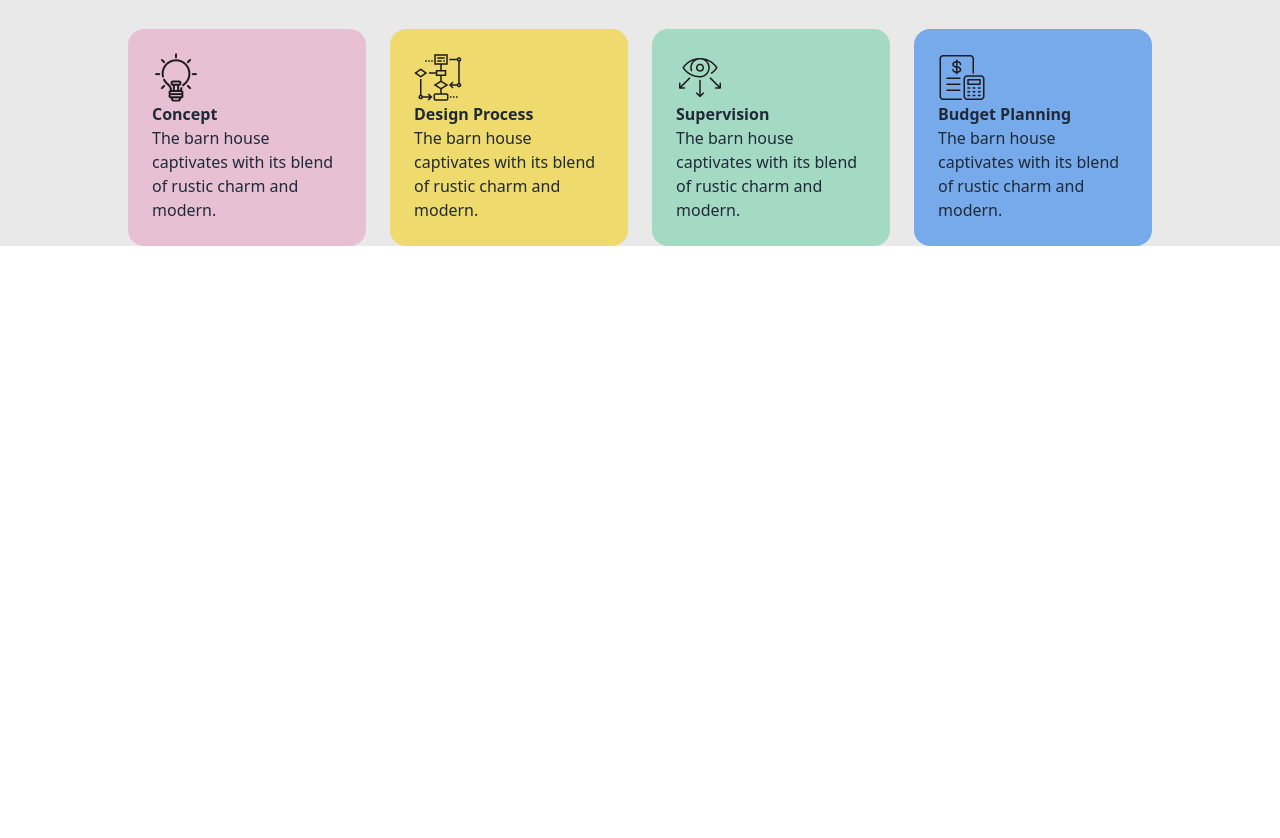
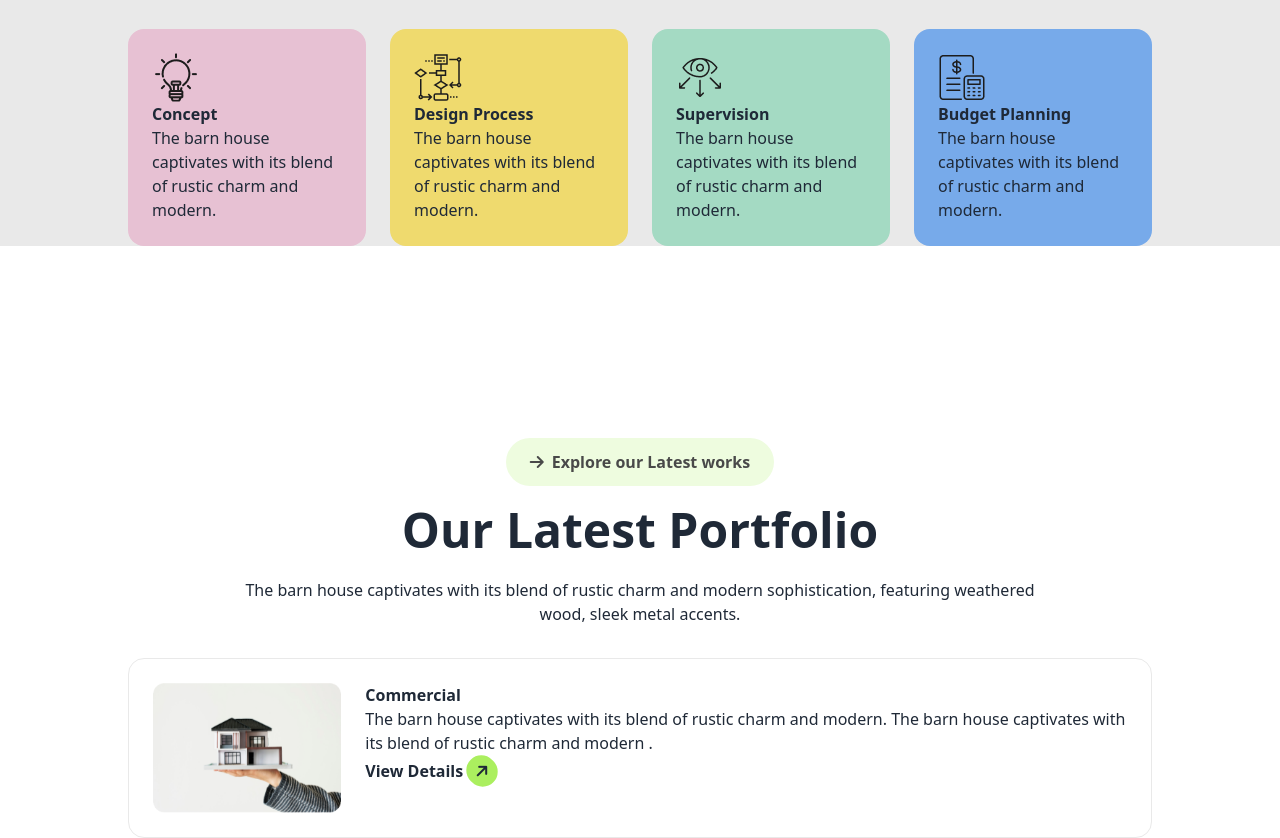
Before and after one commit to impressivecoder01/assignment-3, a plain HTML site: page index.html in a window 1280 px wide. Shown: the part 2343-3181 px from the top of the page. Before the commit the page ends 2589 px from the top, so only its background shows below. Drawn offline with nearby package versions, Linux system fonts and the light colour scheme.

Commit message:
last portfolio commercial div

```diff
--- a/index.html
+++ b/index.html
@@ -171,5 +171,49 @@
            </div>
          </div>
       </section>
+      <!-- Our Latest Portfolio section -->
+       <section class="bg-[#ffffff]">
+        <div class="w-4/5 mx-auto mt-48">
+          <div class="flex flex-col text-center items-center">
+            <!-- Explore our Latest works btn -->
+          <div>
+            <button class="flex gap-2 items-center bg-[#eefcdf] font-bold text-[#494949] py-3 px-6 rounded-3xl">
+              <i class="fa-solid fa-arrow-right"></i>
+              Explore our Latest works
+            </button>
+           </div>
+           <!-- heading and text of latest portfolio -->
+            <div >
+              <h1 class="pt-5 pb-6 font-bold text-5xl">Our Latest Portfolio</h1>
+              <p class="px-28 font-medium mb-8">The barn house captivates with its blend of rustic charm and modern sophistication, featuring weathered wood, sleek metal accents.</p>
+            </div>
+          </div>
+          <!-- latest card section -->
+           <!-- main div -->
+           <div>
+            <!-- commercial div -->
+             <div class="border border-[#E9E9E9] rounded-2xl p-6 flex gap-6">
+              <div>
+                <!-- commercial img -->
+                 <img src="./assets/img1.png" alt="">
+               </div>
+               <!-- commercial text -->
+                <div>
+                  <h5 class="font-extrabold">Commercial</h5>
+                  <p class="font-medium">The barn house captivates with its blend of rustic charm and modern. The barn house captivates with its blend of rustic charm and modern .</p>
+                  <div>
+                    <!-- btn -->
+                    <button class="font-extrabold">View Details
+                      <i class="fa-solid fa-arrow-right bg-[#ABEF5F] p-2 rounded-full -rotate-45"></i>
+                    </button>
+
+                  </div>
+                </div>
+             </div>
+           </div>
+        </div>
+
+       </section>
+
 </body>
 </html>
```
